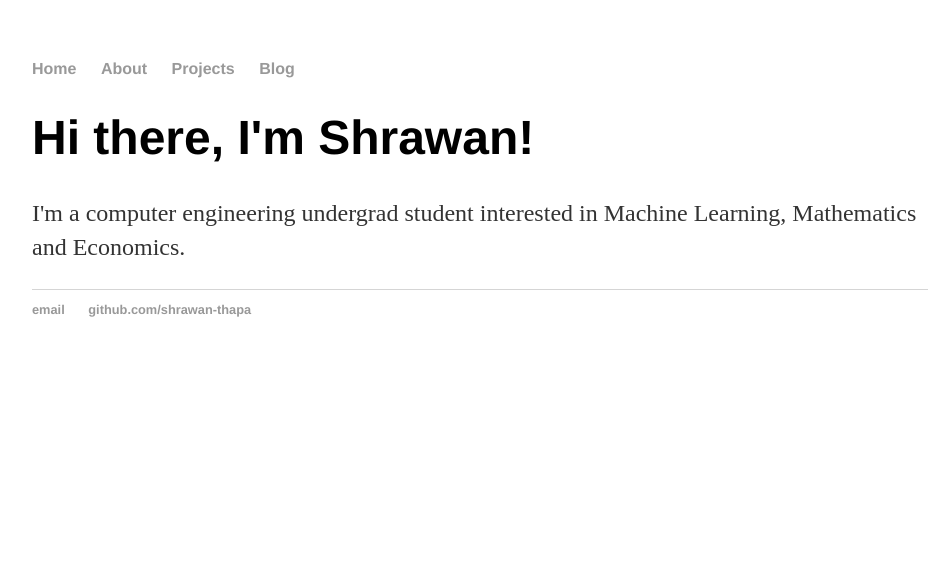
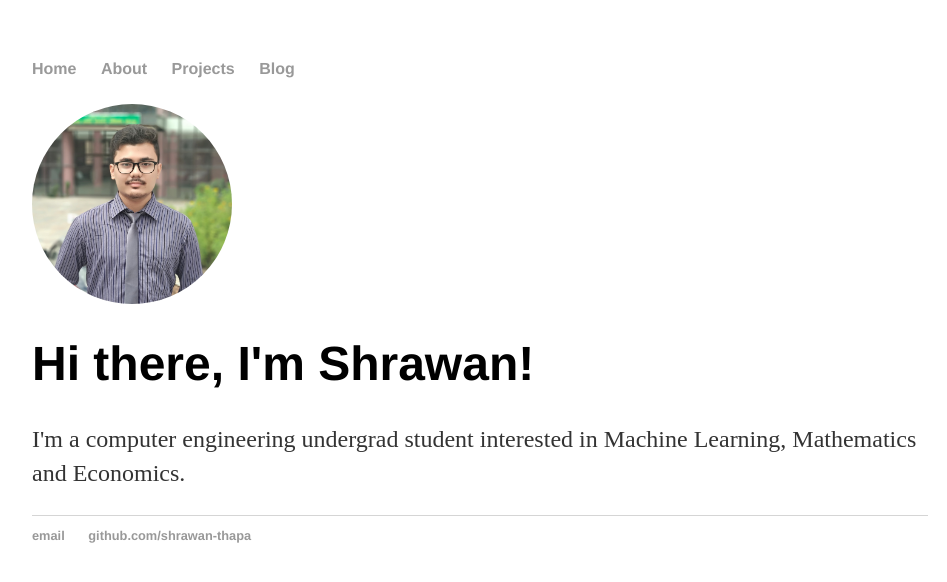
Before and after one commit to shrawan-thapa/shrawan-thapa.github.io, a Jekyll site: the page built from index.html, in a window 1280 px wide. Shown: the top 582 px of the page, without its empty margins (160-1107 px from the left). Built offline with Jekyll 4.4.1, drawn with Linux system fonts in a browser that asks for light colours.

Commit message:
image added

```diff
--- a/css/main.css
+++ b/css/main.css
@@ -9,8 +9,9 @@ nav ul, footer ul {
     font-weight: bold;
 }
 nav ul li, footer ul li {
-    display: inline;
+    display: inline-block;
     margin-right: 20px;
+    margin-bottom: 10px;
 }
 a {
     text-decoration: none;
@@ -45,3 +46,16 @@ ul.posts {
 ul.posts li {
     list-style: none;
 }
+.circular--portrait {
+    position: relative;
+    width: 200px;
+    height: 200px;
+    overflow: hidden;
+    border-radius: 50%;
+  }
+
+  .circular--portrait img {
+    width: 100%;
+    height: auto;
+    margin-top: -50px;
+  }
--- a/index.html
+++ b/index.html
@@ -3,6 +3,9 @@ layout: default
 title: Shrawan Kumar Thapa
 ---
 <div class="blurb">
+        <div class='circular--portrait'>
+                <img src='images/me.jpg'/>
+        </div>
         <h1>Hi there, I'm Shrawan!</h1>
 	<p>I'm a computer engineering undergrad student interested in Machine Learning, Mathematics and Economics.</p>
 </div><!-- /.blurb -->
```
Also changed, not shown: images/me.jpg (added).
